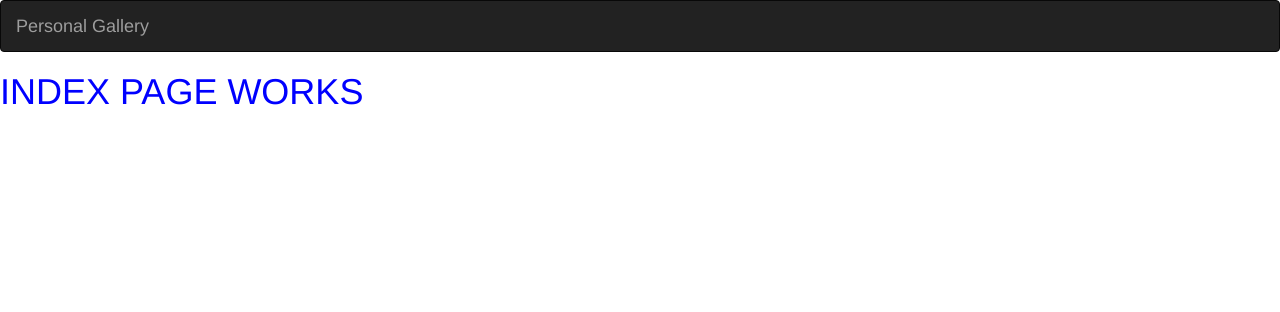
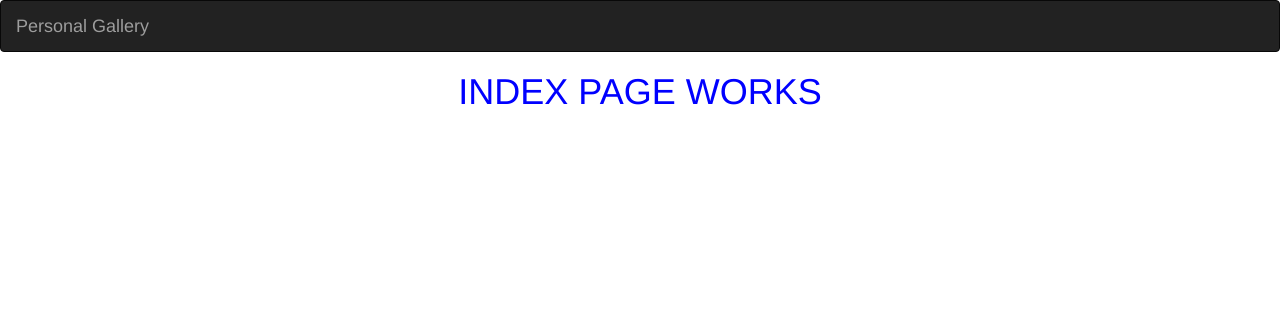
Before and after one commit to Kevson102/Personal-Gallery, a Django app: page / in a window 1280 px wide. Shown: the top 312 px of the page. Run offline with Django 3.2, Linux system fonts and the light colour scheme; some libraries are stand-ins or nearby versions.

```diff
--- a/gallery/templates/index.html
+++ b/gallery/templates/index.html
@@ -3,6 +3,6 @@
 {%block content%}
 {{block.super}}
 
-<h1>INDEX PAGE WORKS</h1>
+<h1 class="text-center">INDEX PAGE WORKS</h1>
 
 {%endblock%}
```
